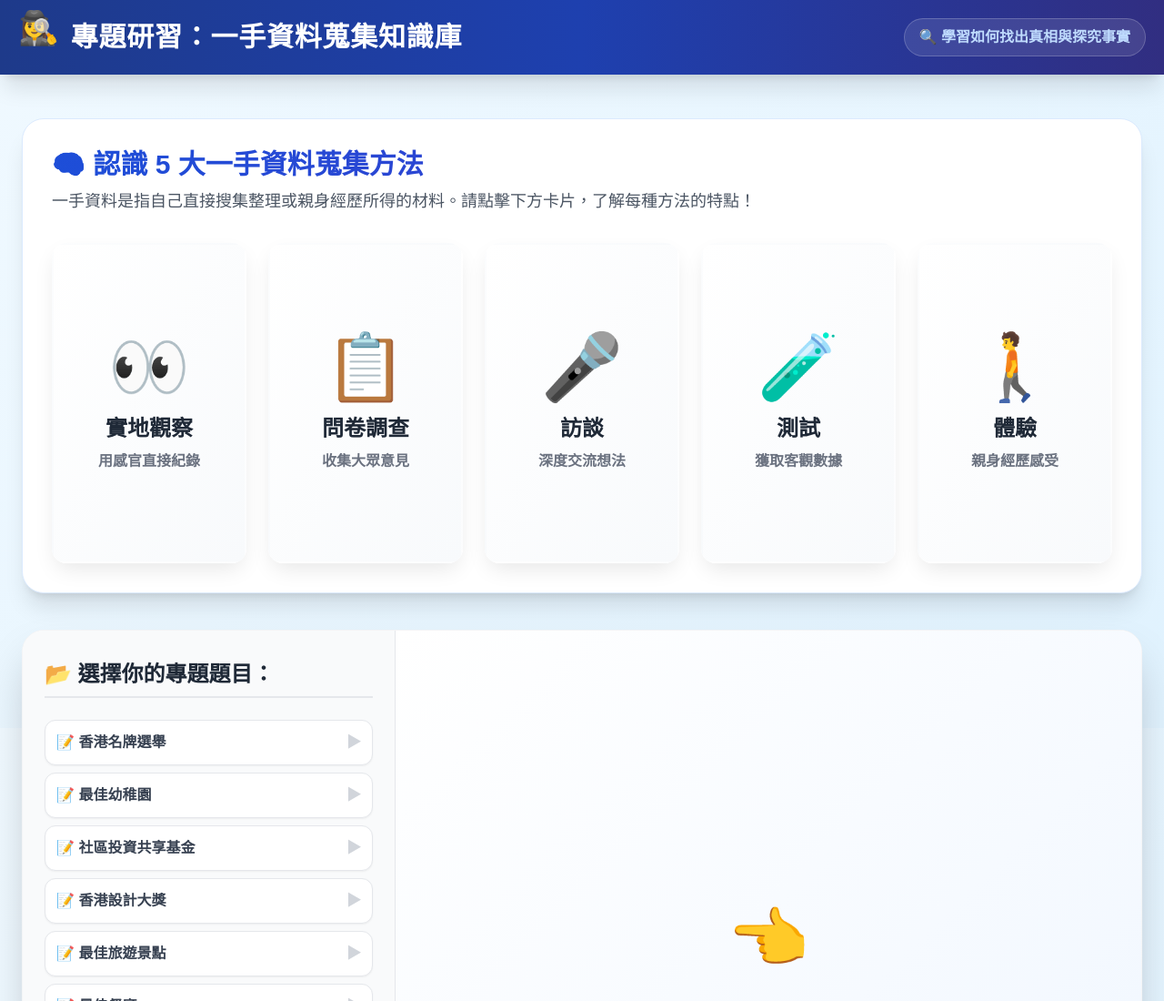
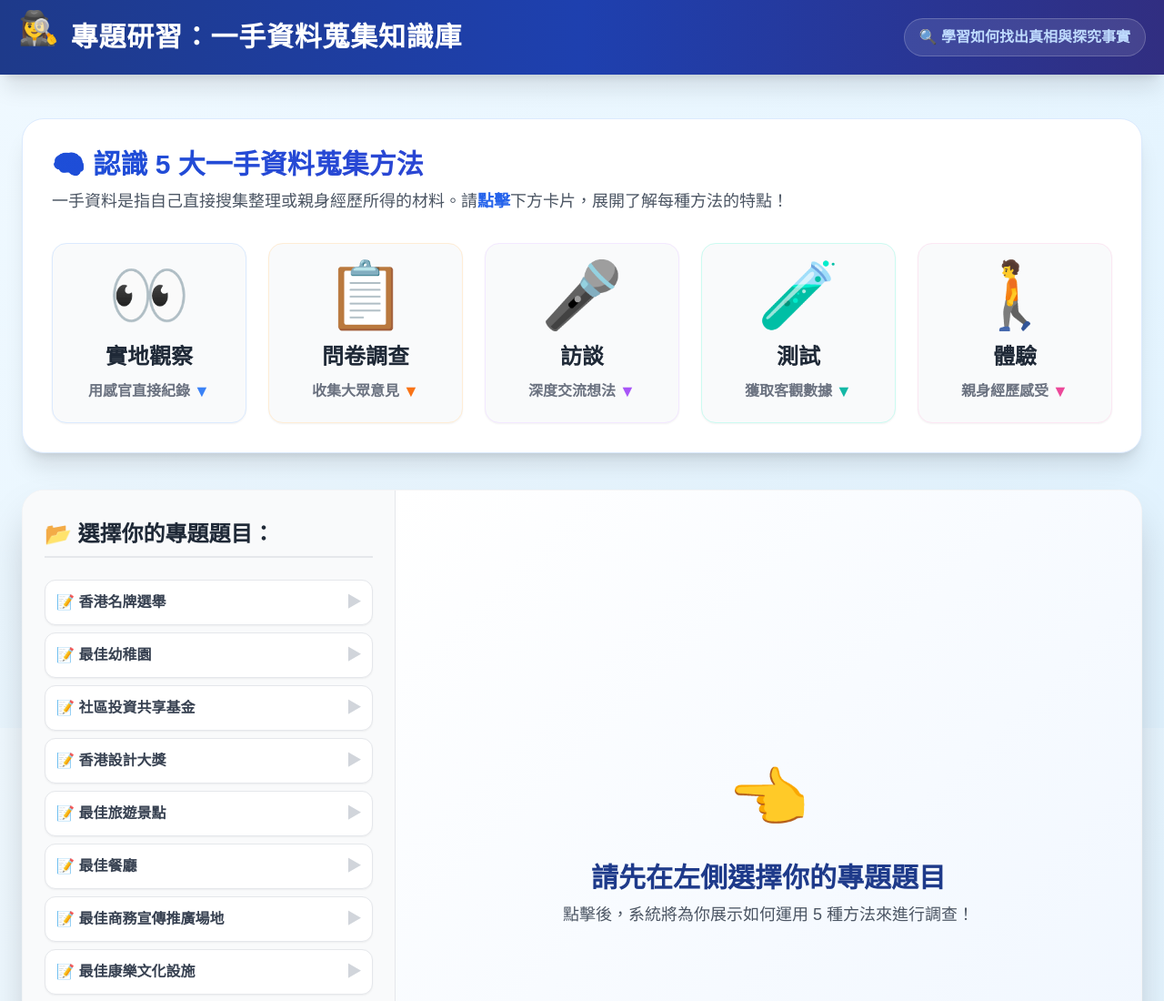
Before and after one commit to winwin1109/4002-4003-personal-platform-knowledge-1, a plain HTML site: page index.html in a window 1280 px wide. Shown: the top 1100 px of the page at 91% size. Drawn offline with nearby package versions, Linux system fonts and the light colour scheme.

Commit message:
Add files via upload

```diff
--- a/index.html
+++ b/index.html
@@ -14,59 +14,38 @@
             color: #333;
         }
 
-        /* 翻轉卡片動畫樣式 */
-        .flip-card {
-            background-color: transparent;
-            perspective: 1000px;
-            cursor: pointer;
+        /* 展開卡片樣式取代原有的翻轉卡片 */
+        .expand-card {
             -webkit-tap-highlight-color: transparent; /* 消除手機點擊時的預設高光色塊 */
-        }
-        .flip-card-inner {
-            position: relative;
-            width: 100%;
-            height: 100%;
-            text-align: center;
-            transition: transform 0.6s cubic-bezier(0.4, 0.2, 0.2, 1);
-            transform-style: preserve-3d;
-            -webkit-transform-style: preserve-3d; /* 修正 iOS/Safari 的 3D 支援問題 */
+            transition: all 0.3s ease;
         }
 
-        /* 嚴格限制：只有具備滑鼠的設備才會有 Hover 效果，避免手機觸控衝突 */
-        @media (hover: hover) and (pointer: fine) {
-            .flip-card:hover .flip-card-inner {
-                transform: rotateY(180deg);
-            }
+        /* 控制內容的展開與隱藏 */
+        .expand-content {
+            display: none;
         }
 
-        /* 手機專用的翻轉 Class */
-        .flip-card.flipped .flip-card-inner {
-            transform: rotateY(180deg);
+        /* 啟動狀態 (點擊後) */
+        .expand-card.active {
+            box-shadow: 0 10px 25px -5px rgba(0, 0, 0, 0.15);
+            transform: translateY(-2px);
+        }
+        .expand-card.active .expand-content {
+            display: block;
+            animation: fadeInDown 0.4s ease-out;
+        }
+        .expand-card.active .arrow-icon {
+            transform: rotate(180deg);
         }
 
-        .flip-card-front, .flip-card-back {
-            position: absolute;
-            width: 100%;
-            height: 100%;
-            -webkit-backface-visibility: hidden;
-            backface-visibility: hidden;
-            border-radius: 1rem;
-            box-shadow: 0 10px 25px -5px rgba(0, 0, 0, 0.1);
-            display: flex;
-            flex-direction: column;
-            justify-content: center;
-            align-items: center;
-            padding: 1.25rem;
-            border: 2px solid transparent;
+        /* 箭頭動畫過渡 */
+        .arrow-icon {
+            transition: transform 0.4s ease;
         }
-        .flip-card-front {
-            background: linear-gradient(to bottom right, #ffffff, #f8fafc);
-            z-index: 2; /* 確保正面在最上層，修正 Safari 破圖 */
-        }
-        .flip-card-back {
-            background: linear-gradient(135deg, #3b82f6, #1e40af);
-            color: white;
-            transform: rotateY(180deg);
-            z-index: 1; /* 背面預設在下層 */
+
+        @keyframes fadeInDown {
+            from { opacity: 0; transform: translateY(-10px); }
+            to { opacity: 1; transform: translateY(0); }
         }
 
         /* 題目按鈕樣式 */
@@ -96,97 +75,90 @@
 
     <div class="container mx-auto p-4 md:p-6 max-w-7xl mt-6">
 
-        <!-- 第一部分：5 大方法概念卡片 -->
+        <!-- 第一部分：5 大方法概念卡片 (改為點擊展開) -->
         <div class="bg-white p-6 md:p-8 rounded-3xl shadow-xl border border-blue-100 mb-10">
             <h2 class="text-2xl md:text-3xl font-black mb-2 text-transparent bg-clip-text bg-gradient-to-r from-blue-700 to-indigo-700 flex items-center gap-2">
                 <span>🧠</span> 認識 5 大一手資料蒐集方法
             </h2>
-            <p class="text-gray-600 mb-8 text-base md:text-lg font-medium">一手資料是指自己直接搜集整理或親身經歷所得的材料。請點擊下方卡片，了解每種方法的特點！</p>
+            <p class="text-gray-600 mb-8 text-base md:text-lg font-medium">一手資料是指自己直接搜集整理或親身經歷所得的材料。請<strong class="text-blue-600">點擊</strong>下方卡片，展開了解每種方法的特點！</p>
 
-            <div class="grid grid-cols-1 sm:grid-cols-2 lg:grid-cols-5 gap-6 h-80 lg:h-[22rem]">
+            <!-- 取消原本的固定高度，改為 items-start 讓展開時不會互相干擾拉伸 -->
+            <div class="grid grid-cols-1 sm:grid-cols-2 lg:grid-cols-5 gap-6 items-start">
 
-                <!-- 卡片 1：實地觀察 (加入 onclick="this.classList.toggle('flipped')") -->
-                <div class="flip-card h-full" onclick="this.classList.toggle('flipped')">
-                    <div class="flip-card-inner">
-                        <div class="flip-card-front hover:border-blue-300">
+                <!-- 卡片 1：實地觀察 -->
+                <div class="expand-card bg-gray-50 hover:bg-blue-50 rounded-2xl shadow-sm border border-blue-100 overflow-hidden cursor-pointer" onclick="this.classList.toggle('active')">
+                    <!-- 常駐顯示區 -->
+                    <div class="p-5 flex flex-col items-center justify-center text-center">
                         <span class="text-6xl md:text-7xl mb-4">👀</span>
                         <h3 class="text-2xl font-black text-gray-800">實地觀察</h3>
-                            <p class="text-base text-gray-500 mt-2 font-bold">用感官直接紀錄</p>
+                        <p class="text-base text-gray-500 mt-2 font-bold flex items-center justify-center gap-1">用感官直接紀錄 <span class="arrow-icon text-blue-500 text-lg">▼</span></p>
                     </div>
-                        <div class="flip-card-back">
-                            <h3 class="text-xl font-black mb-3 border-b border-blue-300 pb-1">實地觀察</h3>
+                    <!-- 點擊展開區 -->
+                    <div class="expand-content p-5" style="background: linear-gradient(135deg, #3b82f6, #1e40af); color: white;">
+                        <h3 class="text-xl font-black mb-3 border-b border-blue-300 pb-1 text-center">實地觀察</h3>
                         <p class="text-sm md:text-base text-blue-50 leading-relaxed text-left mb-3 font-medium">利用感官（如眼睛、耳朵）去直接觀察，獲得人物行為、事件、場地等資訊。</p>
-                            <p class="text-sm md:text-base text-white leading-relaxed text-left font-bold bg-blue-900/60 p-2.5 rounded w-full">✅ 好處：方法靈活，使用範圍大。</p>
-                            <p class="text-xs md:text-sm text-yellow-300 mt-3 text-left w-full font-medium">📝 提示：需記錄日期、時間及地點，可用照片或影片記錄。</p>
-                        </div>
+                        <p class="text-sm md:text-base text-white leading-relaxed text-left font-bold bg-blue-900/60 p-2.5 rounded w-full mb-3">✅ 好處：方法靈活，使用範圍大。</p>
+                        <p class="text-xs md:text-sm text-yellow-300 text-left w-full font-medium">📝 提示：需記錄日期、時間及地點，可用照片或影片記錄。</p>
                     </div>
                 </div>
 
                 <!-- 卡片 2：問卷調查 -->
-                <div class="flip-card h-full" onclick="this.classList.toggle('flipped')">
-                    <div class="flip-card-inner">
-                        <div class="flip-card-front hover:border-orange-300">
+                <div class="expand-card bg-gray-50 hover:bg-orange-50 rounded-2xl shadow-sm border border-orange-100 overflow-hidden cursor-pointer" onclick="this.classList.toggle('active')">
+                    <div class="p-5 flex flex-col items-center justify-center text-center">
                         <span class="text-6xl md:text-7xl mb-4">📋</span>
                         <h3 class="text-2xl font-black text-gray-800">問卷調查</h3>
-                            <p class="text-base text-gray-500 mt-2 font-bold">收集大眾意見</p>
+                        <p class="text-base text-gray-500 mt-2 font-bold flex items-center justify-center gap-1">收集大眾意見 <span class="arrow-icon text-orange-500 text-lg">▼</span></p>
                     </div>
-                        <div class="flip-card-back" style="background: linear-gradient(135deg, #f97316, #c2410c);">
-                            <h3 class="text-xl font-black mb-3 border-b border-orange-300 pb-1">問卷調查</h3>
+                    <div class="expand-content p-5" style="background: linear-gradient(135deg, #f97316, #c2410c); color: white;">
+                        <h3 class="text-xl font-black mb-3 border-b border-orange-300 pb-1 text-center">問卷調查</h3>
                         <p class="text-sm md:text-base text-orange-50 leading-relaxed text-left mb-3 font-medium">藉助統一設計的問題，向被選取的對象了解情況或收集意見。</p>
-                            <p class="text-sm md:text-base text-white leading-relaxed text-left font-bold bg-orange-900/60 p-2.5 rounded w-full">✅ 好處：收集途徑廣，能同時對眾多對象調查，節省時間及資源。</p>
-                            <p class="text-xs md:text-sm text-yellow-200 mt-3 text-left w-full font-medium">📊 提示：分析結果通常以百分比或圖表呈現。</p>
-                        </div>
+                        <p class="text-sm md:text-base text-white leading-relaxed text-left font-bold bg-orange-900/60 p-2.5 rounded w-full mb-3">✅ 好處：收集途徑廣，能同時對眾多對象調查，節省時間及資源。</p>
+                        <p class="text-xs md:text-sm text-yellow-200 text-left w-full font-medium">📊 提示：分析結果通常以百分比或圖表呈現。</p>
                     </div>
                 </div>
 
                 <!-- 卡片 3：訪談 -->
-                <div class="flip-card h-full" onclick="this.classList.toggle('flipped')">
-                    <div class="flip-card-inner">
-                        <div class="flip-card-front hover:border-purple-300">
+                <div class="expand-card bg-gray-50 hover:bg-purple-50 rounded-2xl shadow-sm border border-purple-100 overflow-hidden cursor-pointer" onclick="this.classList.toggle('active')">
+                    <div class="p-5 flex flex-col items-center justify-center text-center">
                         <span class="text-6xl md:text-7xl mb-4">🎤</span>
                         <h3 class="text-2xl font-black text-gray-800">訪談</h3>
-                            <p class="text-base text-gray-500 mt-2 font-bold">深度交流想法</p>
+                        <p class="text-base text-gray-500 mt-2 font-bold flex items-center justify-center gap-1">深度交流想法 <span class="arrow-icon text-purple-500 text-lg">▼</span></p>
                     </div>
-                        <div class="flip-card-back" style="background: linear-gradient(135deg, #a855f7, #6b21a8);">
-                            <h3 class="text-xl font-black mb-3 border-b border-purple-300 pb-1">訪談</h3>
+                    <div class="expand-content p-5" style="background: linear-gradient(135deg, #a855f7, #6b21a8); color: white;">
+                        <h3 class="text-xl font-black mb-3 border-b border-purple-300 pb-1 text-center">訪談</h3>
                         <p class="text-sm md:text-base text-purple-50 leading-relaxed text-left mb-3 font-medium">通過與受訪者交談，收集對方經驗或意見的一種方法。</p>
-                            <p class="text-sm md:text-base text-white leading-relaxed text-left font-bold bg-purple-900/60 p-2.5 rounded w-full">✅ 好處：問題答案具彈性，所得資料更接近受訪者的真實處境及感受。</p>
-                            <p class="text-xs md:text-sm text-yellow-200 mt-3 text-left w-full font-medium">🎙️ 提示：可面談或電話訪問，需錄音或筆記做紀錄。</p>
-                        </div>
+                        <p class="text-sm md:text-base text-white leading-relaxed text-left font-bold bg-purple-900/60 p-2.5 rounded w-full mb-3">✅ 好處：問題答案具彈性，所得資料更接近受訪者的真實處境及感受。</p>
+                        <p class="text-xs md:text-sm text-yellow-200 text-left w-full font-medium">🎙️ 提示：可面談或電話訪問，需錄音或筆記做紀錄。</p>
                     </div>
                 </div>
 
                 <!-- 卡片 4：測試 -->
-                <div class="flip-card h-full" onclick="this.classList.toggle('flipped')">
-                    <div class="flip-card-inner">
-                        <div class="flip-card-front hover:border-teal-300">
+                <div class="expand-card bg-gray-50 hover:bg-teal-50 rounded-2xl shadow-sm border border-teal-100 overflow-hidden cursor-pointer" onclick="this.classList.toggle('active')">
+                    <div class="p-5 flex flex-col items-center justify-center text-center">
                         <span class="text-6xl md:text-7xl mb-4">🧪</span>
                         <h3 class="text-2xl font-black text-gray-800">測試</h3>
-                            <p class="text-base text-gray-500 mt-2 font-bold">獲取客觀數據</p>
+                        <p class="text-base text-gray-500 mt-2 font-bold flex items-center justify-center gap-1">獲取客觀數據 <span class="arrow-icon text-teal-500 text-lg">▼</span></p>
                     </div>
-                        <div class="flip-card-back" style="background: linear-gradient(135deg, #14b8a6, #0f766e);">
-                            <h3 class="text-xl font-black mb-3 border-b border-teal-300 pb-1">測試</h3>
+                    <div class="expand-content p-5" style="background: linear-gradient(135deg, #14b8a6, #0f766e); color: white;">
+                        <h3 class="text-xl font-black mb-3 border-b border-teal-300 pb-1 text-center">測試</h3>
                         <p class="text-sm md:text-base text-teal-50 leading-relaxed text-left mb-3 font-medium">通過科學方法收集數據，測量儀器性能或空間、時間、溫度等數值。</p>
-                            <p class="text-sm md:text-base text-white leading-relaxed text-left font-bold bg-teal-900/60 p-2.5 rounded w-full">✅ 好處：資料客觀，說服力強。</p>
-                            <p class="text-xs md:text-sm text-yellow-200 mt-3 text-left w-full font-medium">📏 提示：需有完整紀錄（時間、地點、程序及使用工具）。</p>
-                        </div>
+                        <p class="text-sm md:text-base text-white leading-relaxed text-left font-bold bg-teal-900/60 p-2.5 rounded w-full mb-3">✅ 好處：資料客觀，說服力強。</p>
+                        <p class="text-xs md:text-sm text-yellow-200 text-left w-full font-medium">📏 提示：需有完整紀錄（時間、地點、程序及使用工具）。</p>
                     </div>
                 </div>
 
                 <!-- 卡片 5：體驗 -->
-                <div class="flip-card h-full" onclick="this.classList.toggle('flipped')">
-                    <div class="flip-card-inner">
-                        <div class="flip-card-front hover:border-pink-300">
+                <div class="expand-card bg-gray-50 hover:bg-pink-50 rounded-2xl shadow-sm border border-pink-100 overflow-hidden cursor-pointer" onclick="this.classList.toggle('active')">
+                    <div class="p-5 flex flex-col items-center justify-center text-center">
                         <span class="text-6xl md:text-7xl mb-4">🚶</span>
                         <h3 class="text-2xl font-black text-gray-800">體驗</h3>
-                            <p class="text-base text-gray-500 mt-2 font-bold">親身經歷感受</p>
+                        <p class="text-base text-gray-500 mt-2 font-bold flex items-center justify-center gap-1">親身經歷感受 <span class="arrow-icon text-pink-500 text-lg">▼</span></p>
                     </div>
-                        <div class="flip-card-back" style="background: linear-gradient(135deg, #ec4899, #be185d);">
-                            <h3 class="text-xl font-black mb-3 border-b border-pink-300 pb-1">體驗</h3>
+                    <div class="expand-content p-5" style="background: linear-gradient(135deg, #ec4899, #be185d); color: white;">
+                        <h3 class="text-xl font-black mb-3 border-b border-pink-300 pb-1 text-center">體驗</h3>
                         <p class="text-sm md:text-base text-pink-50 leading-relaxed text-left mb-3 font-medium">通過親身經歷來深入認識事物的一種方法。</p>
-                            <p class="text-sm md:text-base text-white leading-relaxed text-left font-bold bg-pink-900/60 p-2.5 rounded w-full">✅ 好處：獲得的資料更真實，可選取自己想要展示的角度。</p>
-                            <p class="text-xs md:text-sm text-yellow-200 mt-3 text-left w-full font-medium">🎥 提示：體驗時並把過程攝錄下來作為紀錄。</p>
-                        </div>
+                        <p class="text-sm md:text-base text-white leading-relaxed text-left font-bold bg-pink-900/60 p-2.5 rounded w-full mb-3">✅ 好處：獲得的資料更真實，可選取自己想要展示的角度。</p>
+                        <p class="text-xs md:text-sm text-yellow-200 text-left w-full font-medium">🎥 提示：體驗時並把過程攝錄下來作為紀錄。</p>
                     </div>
                 </div>
 
@@ -390,7 +362,6 @@
             // 更新按鈕狀態
             document.querySelectorAll('.topic-btn').forEach(b => {
                 b.classList.remove('active');
-                b.querySelector('.text-gray-300')?.classList.replace('text-gray-300', 'text-gray-300'); // Reset arrow if needed
             });
             btnElement.classList.add('active');
 
```
Lines whose indentation alone changed are shown as unchanged.
